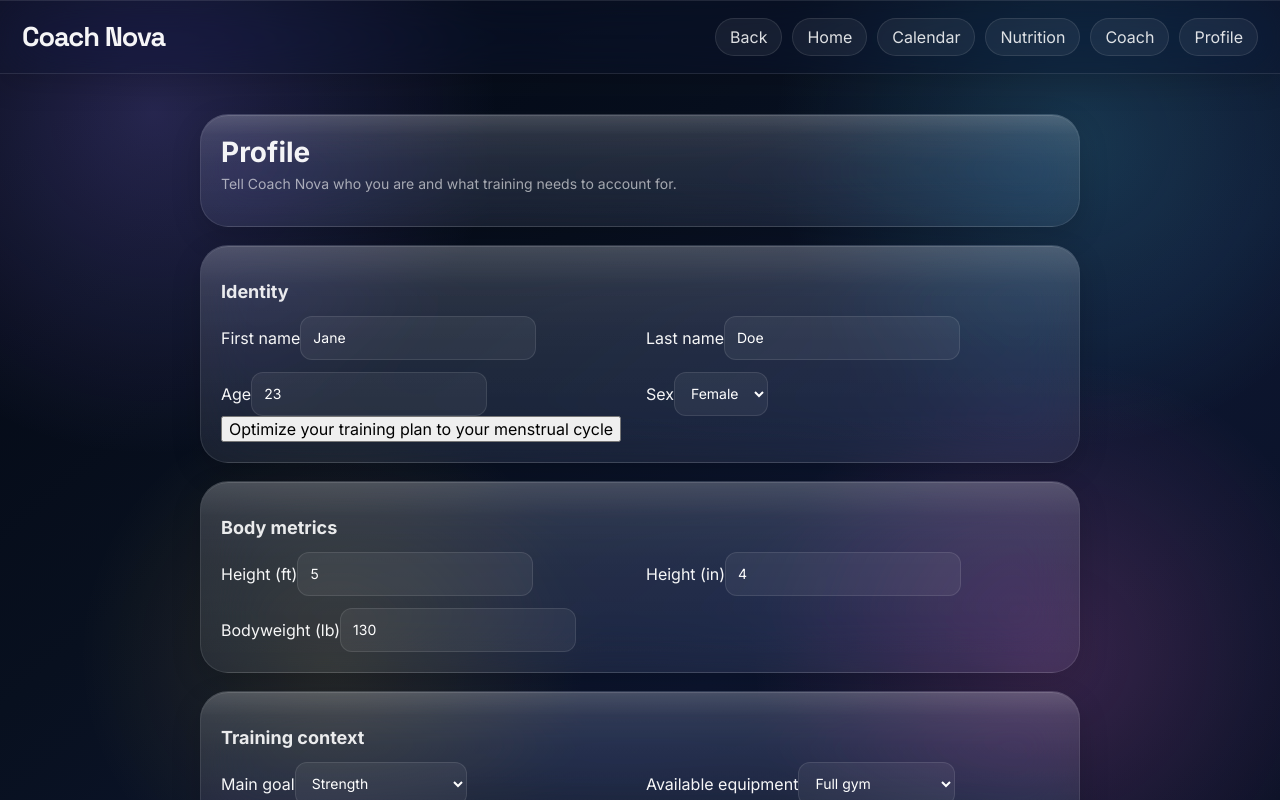
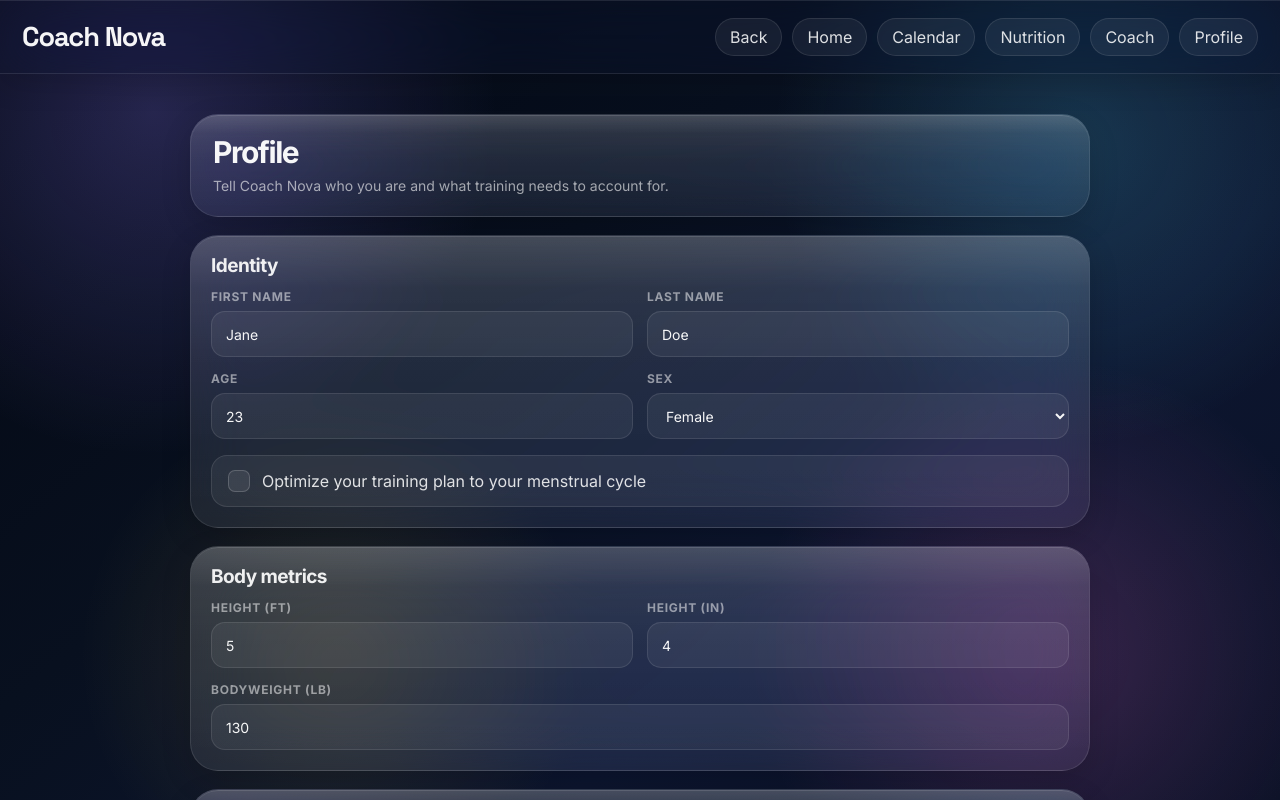
Before and after one commit to dakkameka/BarbellBuddy, a React (Create React App) app: page / in a window 1280 px wide. Both pictures are taken after a click on the button "Profile". Shown: the top 800 px of the page. Built offline with nearby package versions, Linux system fonts and the light colour scheme.

Commit message:
Enhance profile styles and layout adjustments

```diff
--- a/src/styles/profile.css
+++ b/src/styles/profile.css
@@ -1,5 +1,9 @@
+.profile-screen {
+  width: 100%;
+}
+
 .profile-shell {
-  width: min(900px, 100%);
+  width: min(920px, 100%);
   margin: 0 auto;
   padding: 20px 10px 40px;
   display: flex;
@@ -7,20 +11,57 @@
   gap: 18px;
 }
 
+.profile-header,
+.profile-section {
+  position: relative;
+  overflow: hidden;
+  border-radius: 28px;
+  background: linear-gradient(180deg, rgba(255,255,255,0.13), rgba(255,255,255,0.07));
+  border: 1px solid rgba(255,255,255,0.1);
+  box-shadow:
+    0 10px 30px rgba(0,0,0,0.16),
+    inset 0 1px 0 rgba(255,255,255,0.12);
+  backdrop-filter: blur(28px) saturate(135%);
+  -webkit-backdrop-filter: blur(28px) saturate(135%);
+}
+
+.profile-header::before,
+.profile-section::before {
+  content: '';
+  position: absolute;
+  inset: 0;
+  border-radius: inherit;
+  pointer-events: none;
+  background: linear-gradient(
+    180deg,
+    rgba(255,255,255,0.14) 0%,
+    rgba(255,255,255,0.04) 18%,
+    rgba(255,255,255,0.01) 42%,
+    rgba(255,255,255,0) 100%
+  );
+}
+
 .profile-header {
-  padding: 20px;
+  padding: 22px 22px 20px;
 }
 
 .profile-header h1 {
+  position: relative;
+  z-index: 2;
   margin: 0;
-  font-size: 28px;
-  color: rgba(255,255,255,0.95);
+  font-size: 30px;
+  line-height: 1;
+  letter-spacing: -0.05em;
+  color: rgba(255,255,255,0.96);
 }
 
 .profile-header p {
-  margin-top: 6px;
+  position: relative;
+  z-index: 2;
+  margin: 8px 0 0;
   color: rgba(255,255,255,0.6);
   font-size: 14px;
+  line-height: 1.5;
 }
 
 .profile-section {
@@ -28,60 +69,191 @@
 }
 
 .profile-section h2 {
-  margin-bottom: 14px;
-  font-size: 18px;
-  color: rgba(255,255,255,0.9);
+  position: relative;
+  z-index: 2;
+  margin: 0 0 14px;
+  font-size: 19px;
+  line-height: 1;
+  color: rgba(255,255,255,0.92);
+  letter-spacing: -0.03em;
+}
+
+.profile-help-text {
+  position: relative;
+  z-index: 2;
+  margin: 0 0 14px;
+  font-size: 14px;
+  line-height: 1.6;
+  color: rgba(255,255,255,0.62);
+  max-width: 760px;
 }
 
 .profile-grid {
+  position: relative;
+  z-index: 2;
   display: grid;
   grid-template-columns: 1fr 1fr;
-  gap: 12px;
+  gap: 14px;
+}
+
+.profile-field {
+  display: flex;
+  flex-direction: column;
+  gap: 7px;
+}
+
+.profile-field-full {
+  grid-column: 1 / -1;
+}
+
+.profile-label {
+  font-size: 12px;
+  color: rgba(255,255,255,0.52);
+  letter-spacing: 0.06em;
+  text-transform: uppercase;
+  font-weight: 700;
 }
 
 .profile-grid input,
-.profile-grid select {
-  height: 44px;
-  padding: 0 12px;
-  border-radius: 12px;
+.profile-grid select,
+.profile-field textarea {
+  min-height: 46px;
+  padding: 0 14px;
+  border-radius: 14px;
   border: 1px solid rgba(255,255,255,0.1);
   background: rgba(255,255,255,0.06);
-  color: white;
+  color: rgba(255,255,255,0.96);
   font-size: 14px;
   outline: none;
+  transition: border-color 0.18s ease, background 0.18s ease, transform 0.18s ease;
 }
 
-.profile-grid input::placeholder {
-  color: rgba(255,255,255,0.4);
+.profile-field textarea {
+  min-height: 160px;
+  padding: 14px;
+  resize: vertical;
+  font-family: inherit;
+  line-height: 1.6;
+}
+
+.profile-grid input::placeholder,
+.profile-field textarea::placeholder {
+  color: rgba(255,255,255,0.36);
+}
+
+.profile-grid input:focus,
+.profile-grid select:focus,
+.profile-field textarea:focus {
+  border-color: rgba(255,255,255,0.18);
+  background: rgba(255,255,255,0.08);
+}
+
+.profile-toggle-row {
+  position: relative;
+  z-index: 2;
+  margin-top: 16px;
+}
+
+.profile-check-toggle {
+  width: 100%;
+  display: flex;
+  align-items: center;
+  gap: 12px;
+  padding: 14px 16px;
+  border-radius: 16px;
+  border: 1px solid rgba(255,255,255,0.1);
+  background: rgba(255,255,255,0.06);
+  color: rgba(255,255,255,0.86);
+  cursor: pointer;
+  text-align: left;
+  transition: background 0.18s ease, border-color 0.18s ease, transform 0.18s ease;
+}
+
+.profile-check-toggle:hover {
+  background: rgba(255,255,255,0.08);
+  transform: translateY(-1px);
+}
+
+.profile-check-toggle.is-on {
+  background: rgba(255,255,255,0.1);
+  border-color: rgba(255,255,255,0.16);
+}
+
+.profile-check-box {
+  width: 22px;
+  height: 22px;
+  flex-shrink: 0;
+  display: grid;
+  place-items: center;
+  border-radius: 7px;
+  border: 1px solid rgba(255,255,255,0.18);
+  background: rgba(255,255,255,0.08);
+  color: rgba(255,255,255,0.96);
+  font-size: 13px;
+  font-weight: 800;
 }
 
 .profile-actions {
   display: flex;
   justify-content: space-between;
-  margin-top: 10px;
+  align-items: center;
+  gap: 12px;
+  margin-top: 4px;
+}
+
+.ghost-btn,
+.primary-btn {
+  min-height: 44px;
+  padding: 0 18px;
+  border-radius: 999px;
+  cursor: pointer;
+  transition: 0.18s ease;
+  font-size: 14px;
+  font-weight: 700;
 }
 
 .ghost-btn {
-  padding: 10px 16px;
-  border-radius: 999px;
   border: 1px solid rgba(255,255,255,0.12);
   background: rgba(255,255,255,0.05);
-  color: white;
-  cursor: pointer;
+  color: rgba(255,255,255,0.92);
 }
 
 .primary-btn {
-  padding: 10px 18px;
-  border-radius: 999px;
-  border: none;
-  background: rgba(255,255,255,0.2);
-  color: white;
-  font-weight: 600;
-  cursor: pointer;
+  border: 1px solid rgba(255,255,255,0.14);
+  background: rgba(255,255,255,0.14);
+  color: rgba(255,255,255,0.98);
+}
+
+.ghost-btn:hover,
+.primary-btn:hover {
+  transform: translateY(-1px);
+  background: rgba(255,255,255,0.1);
 }
 
 .profile-saved {
   text-align: center;
-  color: #7CFFB2;
-  margin-top: 10px;
+  color: #8dffb8;
+  font-size: 14px;
+  font-weight: 700;
+  margin-top: 4px;
 }
+
+@media (max-width: 720px) {
+  .profile-grid {
+    grid-template-columns: 1fr;
+  }
+
+  .profile-field-full {
+    grid-column: auto;
+  }
+
+  .profile-actions {
+    flex-direction: column;
+    align-items: stretch;
+  }
+
+  .ghost-btn,
+  .primary-btn {
+    width: 100%;
+  }
+}
```
